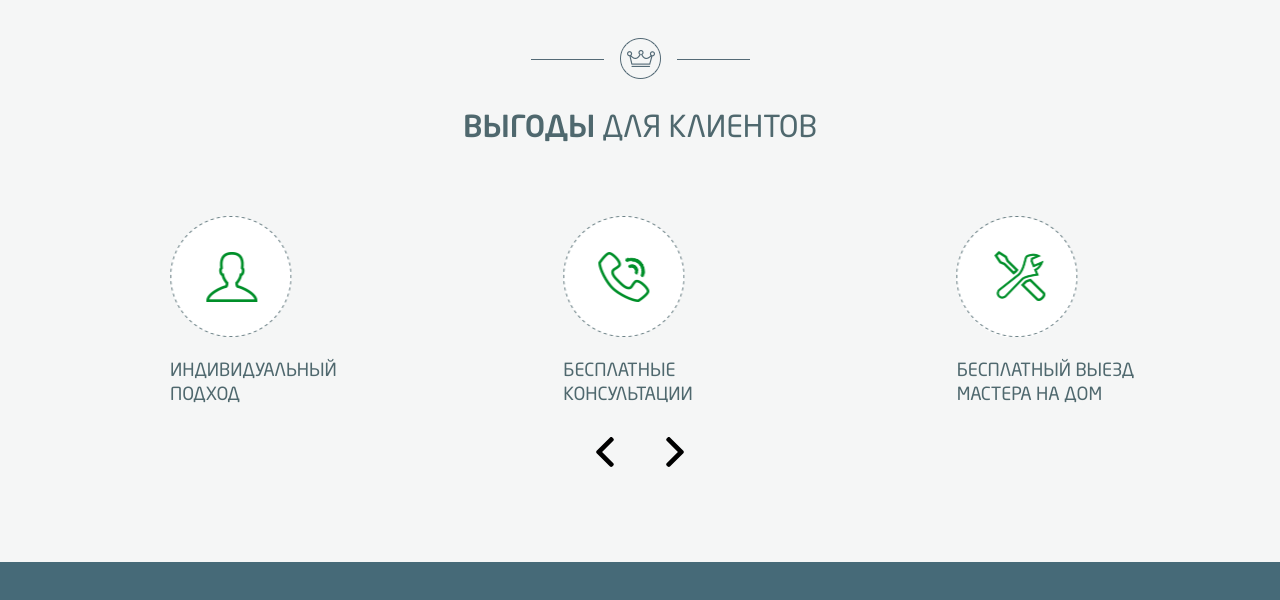
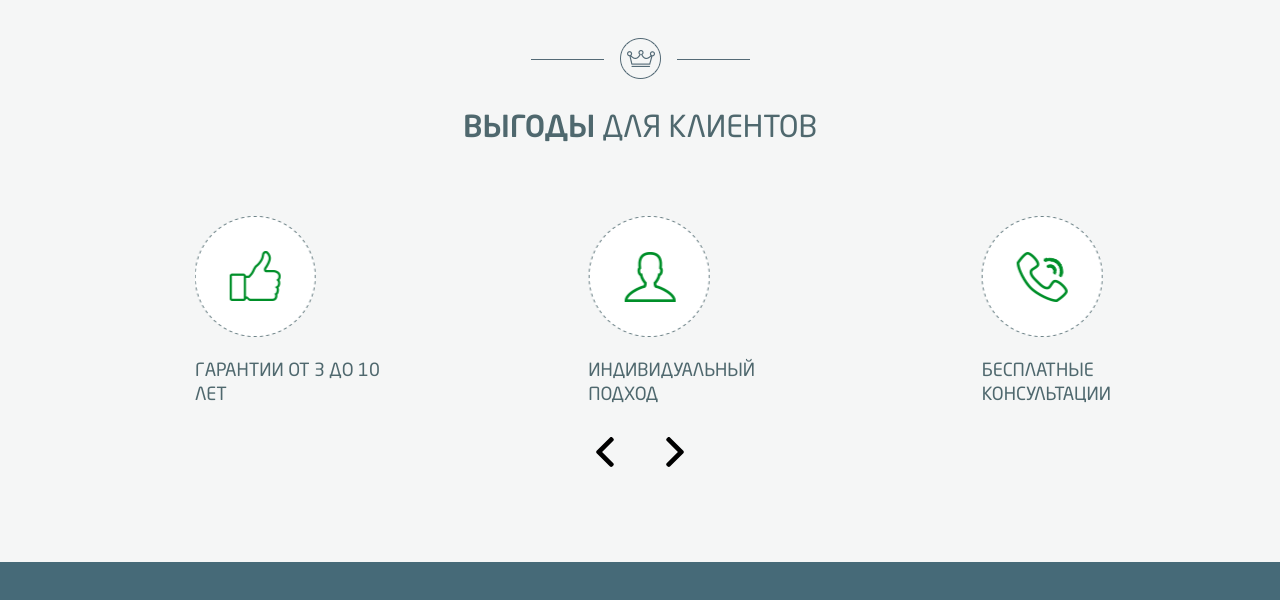
Before and after one commit to Groundbender/projectJS, a website built with webpack: page dist/index.html in a window 1280 px wide. Shown: the part 632-1232 px from the top of the page. Built offline with nearby package versions, Linux system fonts and the light colour scheme.

Commit message:
fixed benefits slider

```diff
--- a/src/modules/sliderBenefits.js
+++ b/src/modules/sliderBenefits.js
@@ -8,7 +8,8 @@ export const swiperFuncBenefits = () => {
     modules: [Navigation, Autoplay],
     slidesPerView: 3,
     loop: true,
-    slidesOffsetBefore: 120,
+    slidesOffsetBefore: 145,
+    centeredSlides: true,
 
     autoplay: {
       delay: 2500,
```
Also changed, not shown: dist/css/style.css, dist/index.html.
